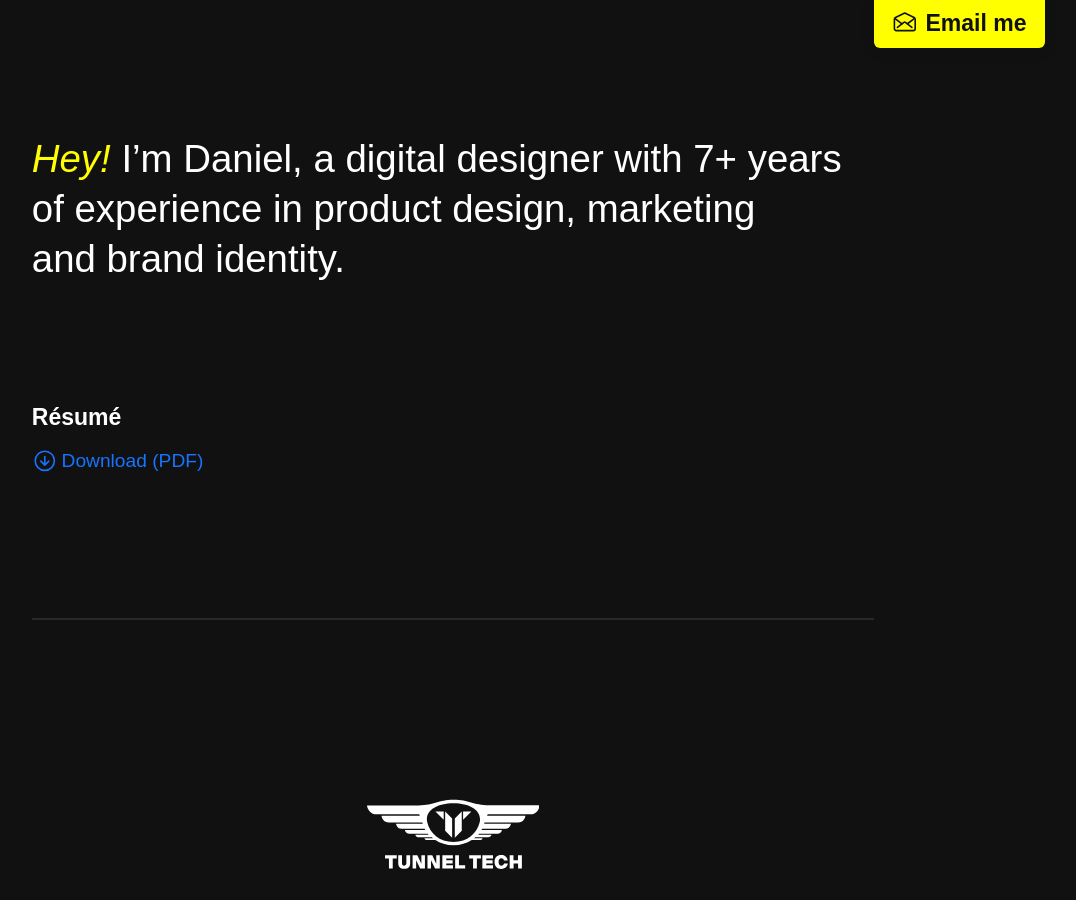
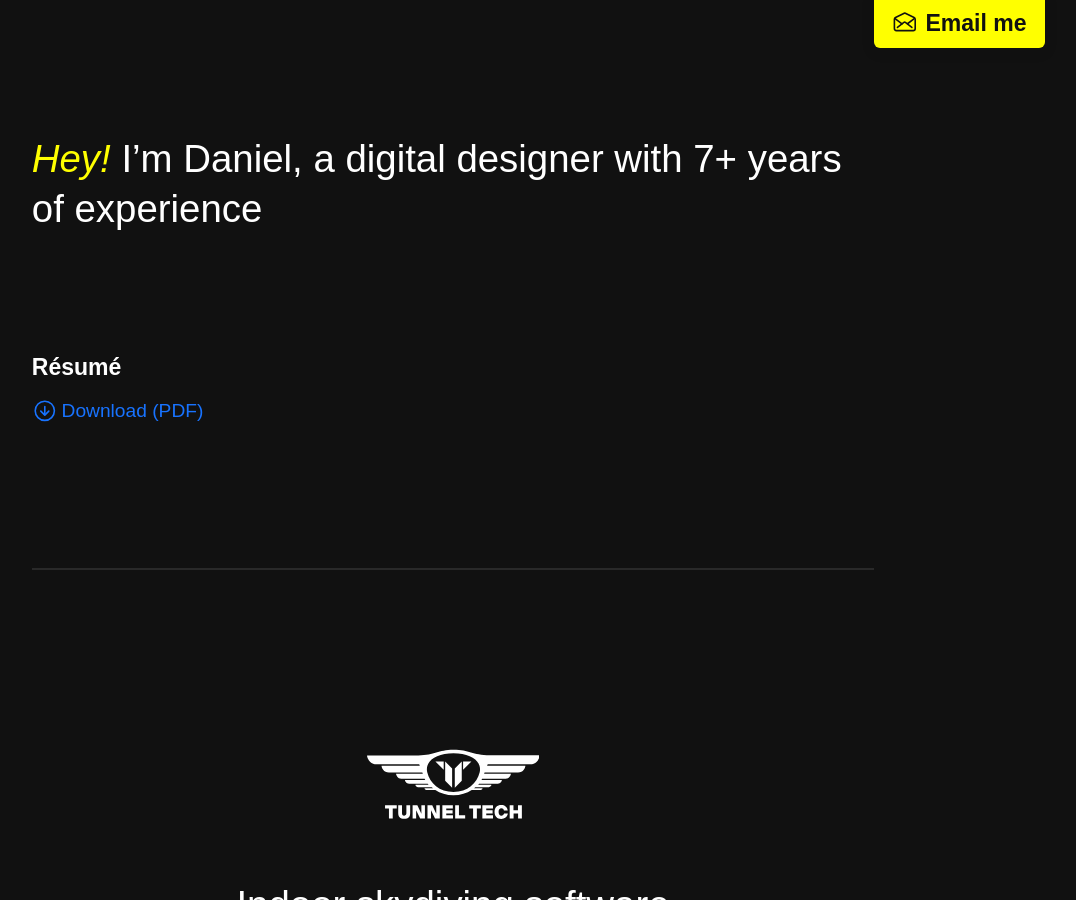
Before and after one commit to danielverdugo/danielverdugo.github.io, a Jekyll site: the page built from index.html, in a window 1280 px wide and 900 px high. Shown: the whole window, without its empty margins (187-1263 px from the left). Built offline with Jekyll 4.4.1, drawn with Linux system fonts in a browser that asks for light colours; some web fonts are replaced.

Commit message:
Text corrected

```diff
--- a/index.html
+++ b/index.html
@@ -24,7 +24,7 @@
 </div>
 <div class="grid separator" style="margin-bottom:10vh">
     <div class="unit whole">
-            <p class="highlight"><em style="color:yellow">Hey!</em> I&rsquo;m Daniel, a&nbsp;digital designer with {{ site.time | date: '%y' | minus: 15 }}+&nbsp;years of&nbsp;experience in&nbsp;product design, marketing and&nbsp;brand identity.</p>
+            <p class="highlight"><em style="color:yellow">Hey!</em> I&rsquo;m Daniel, a&nbsp;digital designer with {{ site.time | date: '%y' | minus: 15 }}+&nbsp;years of&nbsp;experience</p>
     </div>
 </div>
   <div class="grid separator">
```
